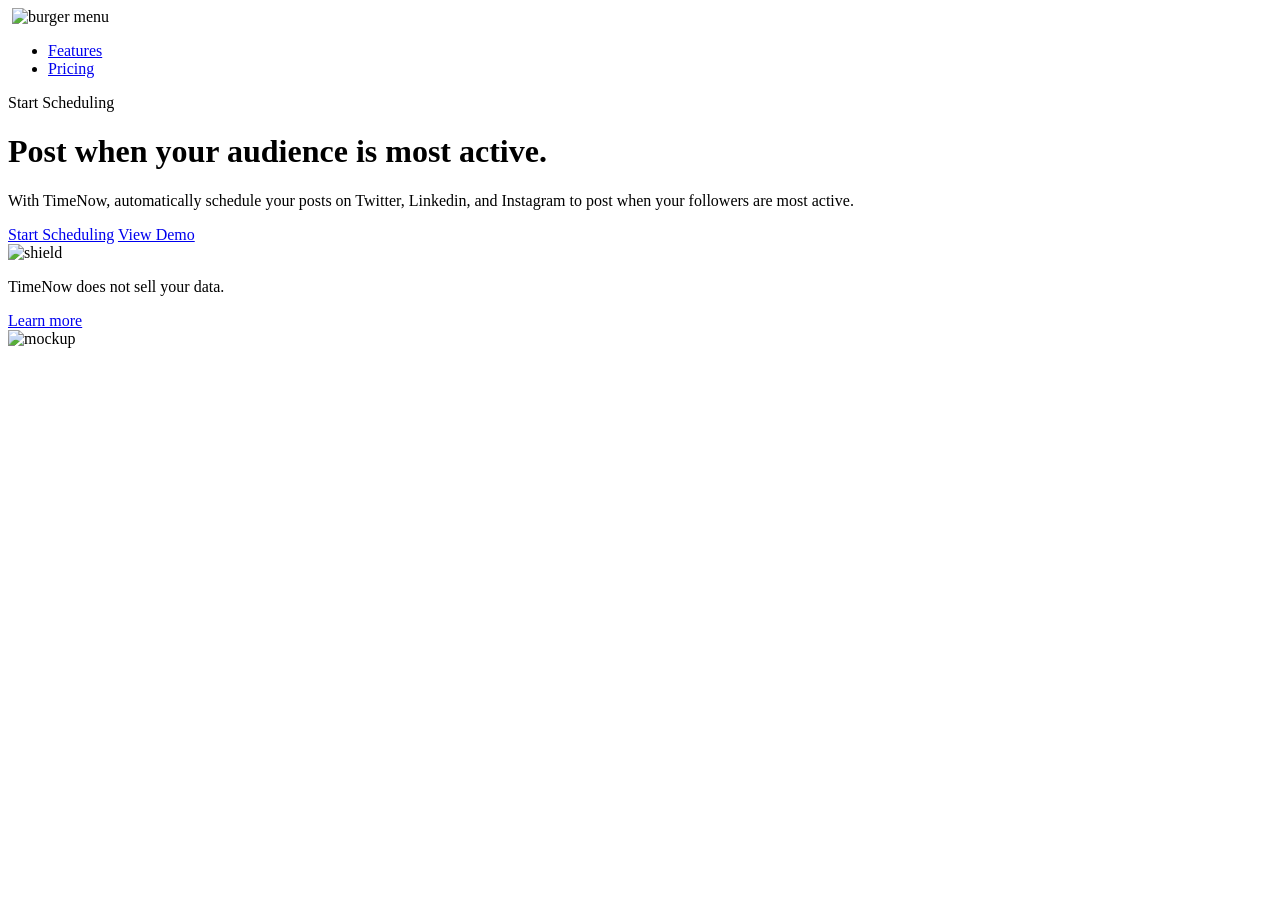
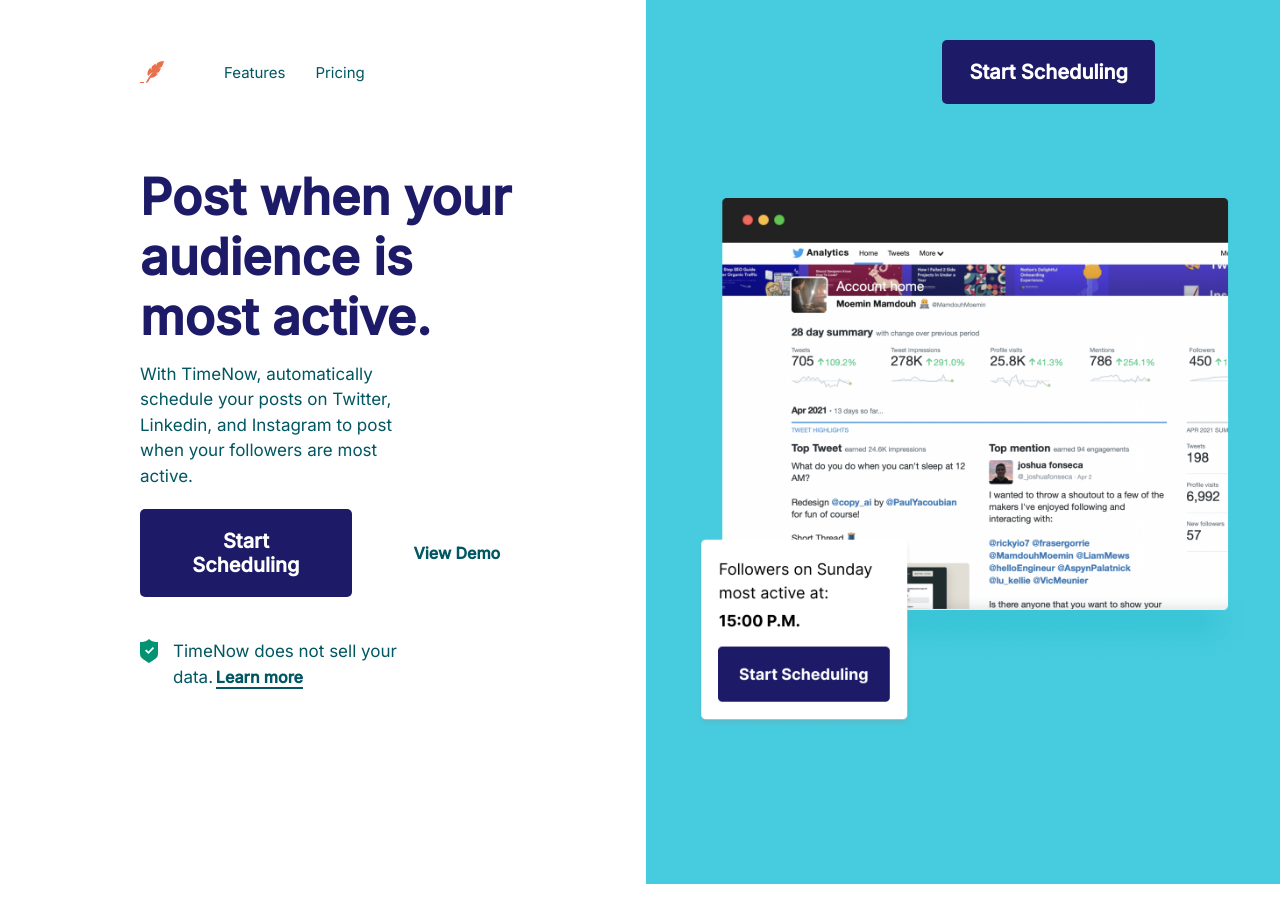
Before and after one commit to edulightc/Oct-1st, a plain HTML site: page index.html in a window 1280 px wide. Before the commit the page ends 800 px from the top, so only its background shows below. Drawn offline with Linux system fonts and the light colour scheme; the site is published under a folder, as on GitHub Pages, so addresses that start at the root find nothing.

Commit message:
Update index.html - css & javascript links

```diff
--- a/index.html
+++ b/index.html
@@ -12,16 +12,16 @@
       href="https://fonts.googleapis.com/css2?family=Inter:wght@200;300;400;500&display=swap"
       rel="stylesheet"
     />
-    <link rel="stylesheet" href="/css/styles.css" />
+    <link rel="stylesheet" href="css/styles.css" />
   </head>
   <body>
     <nav class="navbar container">
-      <img src="/images/Logo.svg" alt=""/>
+      <img src="images/Logo.svg" alt=""/>
 
       <img
         class="burger-button"
         id="navbar-button"
-        src="/images/Hamburger Menu.svg"
+        src="images/Hamburger Menu.svg"
         alt="burger menu"
       />
 
@@ -51,7 +51,7 @@
         </div>
 
         <div class="header-feature">
-          <img src="/images/Shield.svg" alt="shield" />
+          <img src="images/Shield.svg" alt="shield" />
 
           <div class="header-feature-text">
             <p>TimeNow does not sell your data.</p>
@@ -61,13 +61,13 @@
       </div>
 
       <div class="header-hero">
-        <img src="/images/Mockup.png" alt="mockup" />
+        <img src="images/Mockup.png" alt="mockup" />
       </div>
     </header>
 
     <main></main>
 
-    <script src="/javascript/main.js"></script>
+    <script src="javascript/main.js"></script>
 
   </body>
 </html>
```
